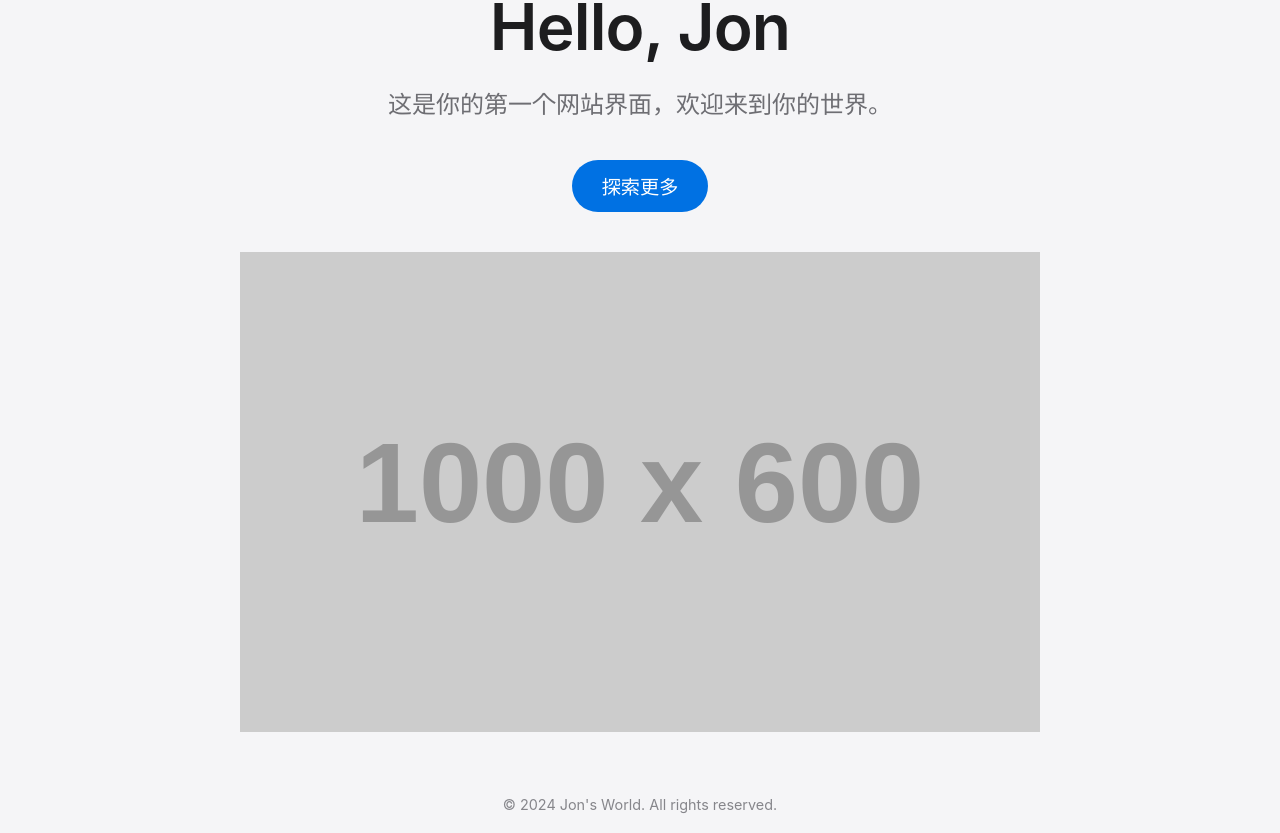
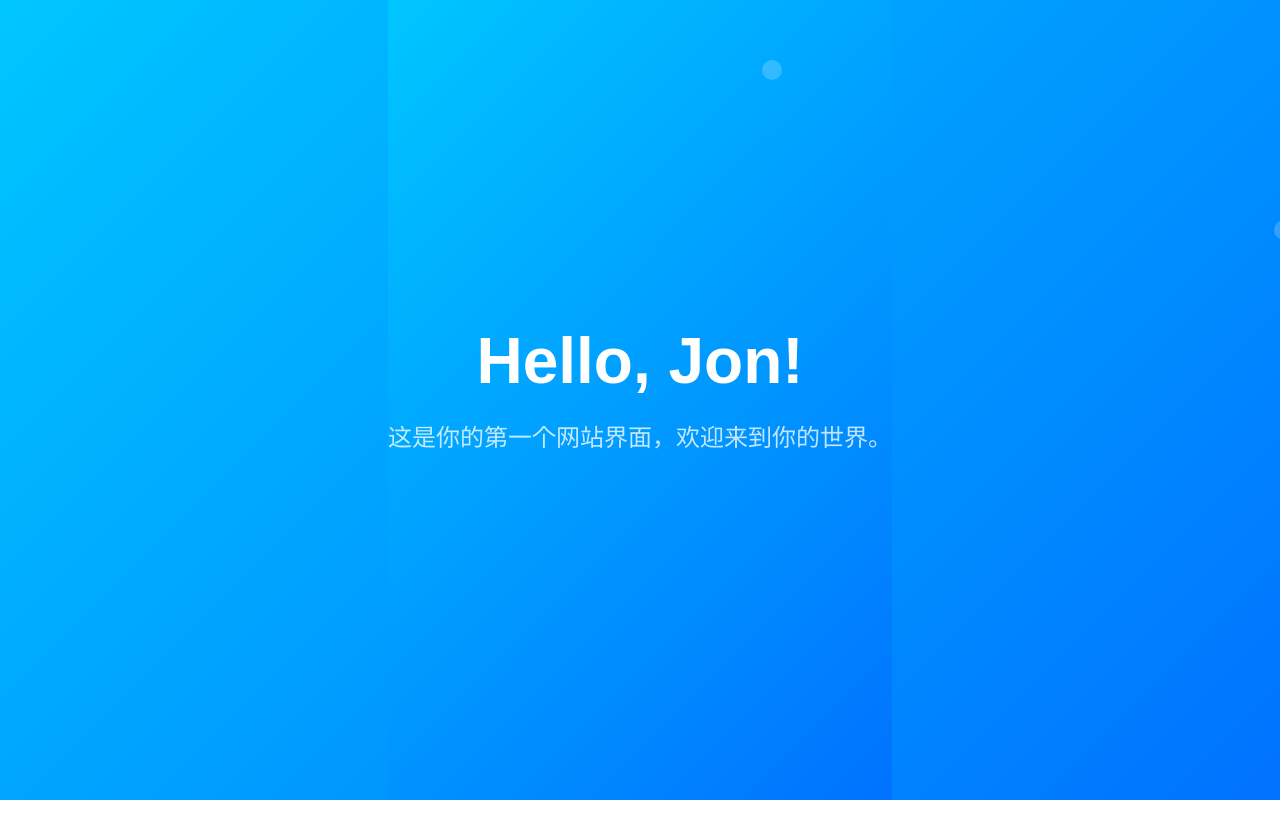
Before and after one commit to MorningStar2021/wangzhan, a plain HTML site: page index.html in a window 1280 px wide. After the commit the page ends 800 px from the top, so only its background shows below. Drawn offline with Linux system fonts and the light colour scheme; placeholder pictures from the web are drawn by us.

Commit message:
Update index.html

```diff
--- a/index.html
+++ b/index.html
@@ -6,91 +6,89 @@
     <meta name="viewport" content="width=device-width, initial-scale=1.0">
     <title>Welcome to Jon's World</title>
     <style>
-        * {
+        body, html {
             margin: 0;
             padding: 0;
-            box-sizing: border-box;
-        }
-
-        body, html {
-            width: 100%;
             height: 100%;
-            font-family: -apple-system, BlinkMacSystemFont, "Segoe UI", Roboto, "Helvetica Neue", Arial, sans-serif;
-            background: #f5f5f7;
+            font-family: 'Arial', sans-serif;
+            background: linear-gradient(135deg, #00c6ff, #0072ff);
             display: flex;
             justify-content: center;
             align-items: center;
-            color: #333;
-            scroll-behavior: smooth;
+            overflow: hidden;
         }
 
         .container {
             text-align: center;
-            padding: 20px;
+            color: white;
+            animation: fadeIn 2s ease-in-out forwards;
         }
 
         h1 {
             font-size: 4rem;
-            font-weight: 600;
-            color: #1d1d1f;
-            margin-bottom: 20px;
-            letter-spacing: -0.05rem;
+            margin: 0;
+            opacity: 0;
+            animation: fadeInText 3s ease-in-out forwards 1s;
         }
 
         p {
             font-size: 1.5rem;
-            color: #6e6e73;
-            margin-bottom: 40px;
+            margin-top: 20px;
+            opacity: 0;
+            animation: fadeInText 3s ease-in-out forwards 3s;
         }
 
-        .btn {
-            display: inline-block;
-            padding: 12px 30px;
-            font-size: 1.2rem;
-            color: white;
-            background-color: #0071e3;
-            border: none;
-            border-radius: 50px;
-            cursor: pointer;
-            text-decoration: none;
-            transition: background-color 0.3s ease-in-out;
+        @keyframes fadeIn {
+            0% {
+                opacity: 0;
+                transform: scale(0.9);
+            }
+            100% {
+                opacity: 1;
+                transform: scale(1);
+            }
         }
 
-        .btn:hover {
-            background-color: #005bb5;
+        @keyframes fadeInText {
+            0% {
+                opacity: 0;
+            }
+            100% {
+                opacity: 1;
+            }
         }
 
-        .hero-image {
-            margin-top: 40px;
+        .background-bubble {
+            position: absolute;
+            width: 20px;
+            height: 20px;
+            background-color: rgba(255, 255, 255, 0.2);
+            border-radius: 50%;
+            animation: move 10s infinite ease-in-out;
         }
 
-        img {
-            width: 80%;
-            max-width: 1000px;
-        }
-
-        footer {
-            margin-top: 60px;
-            font-size: 0.9rem;
-            color: #86868b;
+        @keyframes move {
+            0% {
+                transform: translateY(0) translateX(0);
+            }
+            100% {
+                transform: translateY(-1000px) translateX(500px);
+            }
         }
     </style>
 </head>
 <body>
     <div class="container">
-        <h1>Hello, Jon</h1>
+        <h1>Hello, Jon!</h1>
         <p>这是你的第一个网站界面，欢迎来到你的世界。</p>
-        <a href="#explore" class="btn">探索更多</a>
+    </div>
 
-        <!-- 模拟的 Hero 图片部分 -->
-        <div class="hero-image">
-            <img src="https://via.placeholder.com/1000x600/0071e3/ffffff?text=Apple+Inspired+Image" alt="Hero Image">
-        </div>
+    <!-- Background Bubbles -->
+    <div class="background-bubble" style="top: 50%; left: 20%; width: 40px; height: 40px;"></div>
+    <div class="background-bubble" style="top: 70%; left: 40%;"></div>
+    <div class="background-bubble" style="top: 30%; left: 60%; width: 30px; height: 30px;"></div>
+    <div class="background-bubble" style="top: 90%; left: 80%;"></div>
+    <div class="background-bubble" style="top: 20%; left: 30%; width: 50px; height: 50px;"></div>
 
-        <!-- Footer -->
-        <footer>
-            © 2024 Jon's World. All rights reserved.
-        </footer>
-    </div>
 </body>
 </html>
```
